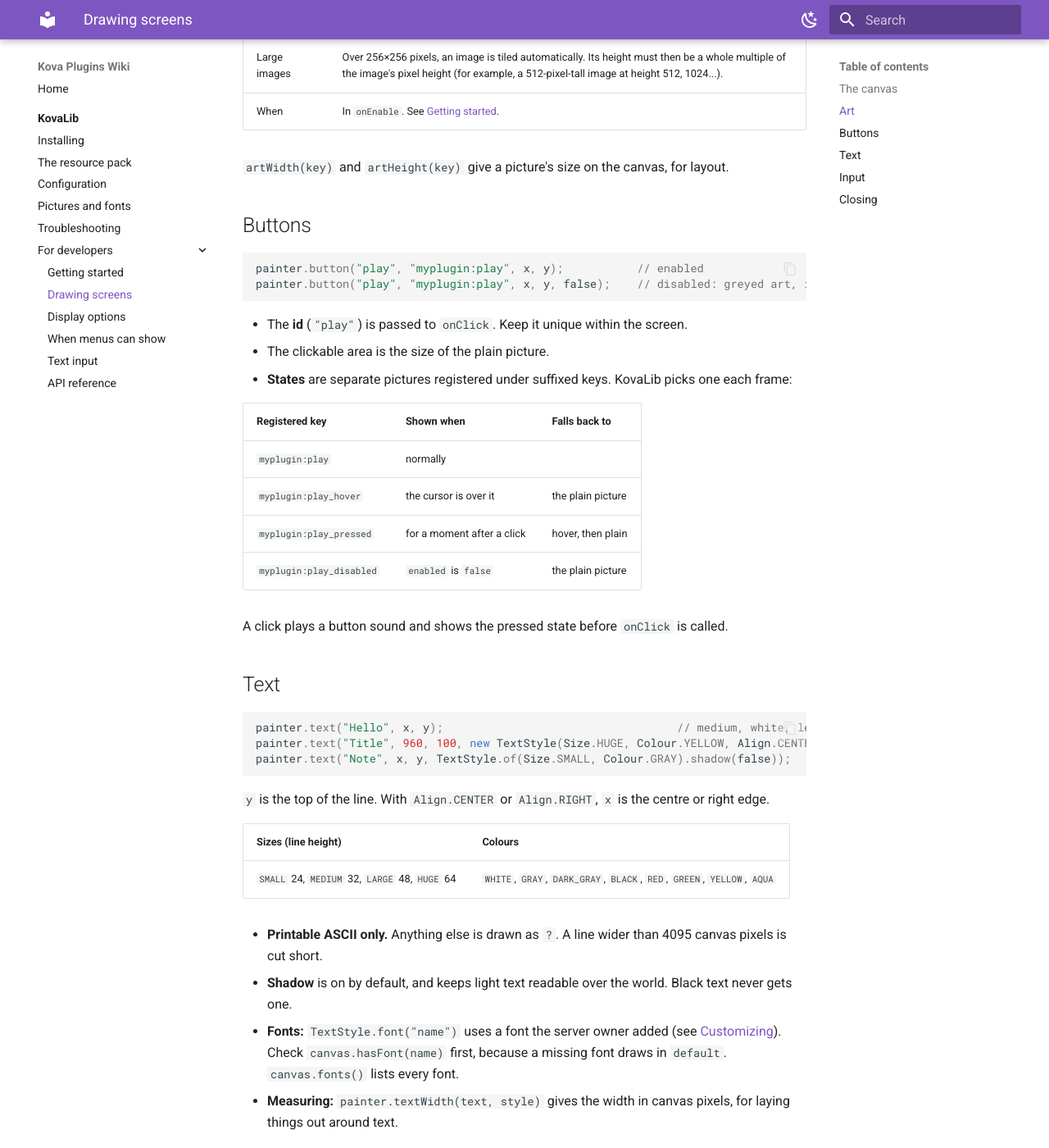
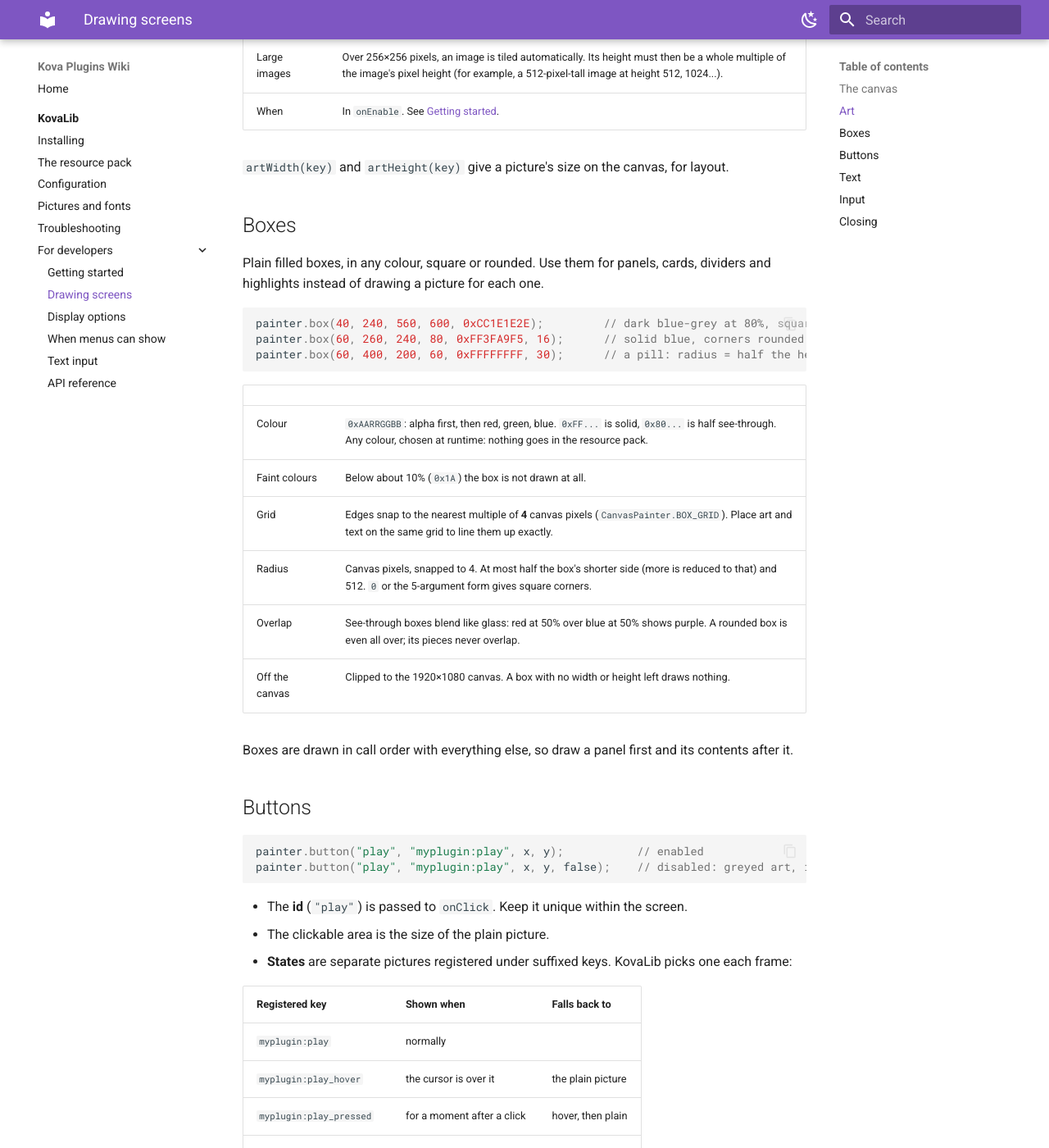
Before and after one commit to Kyossss/kova-wiki, an MkDocs documentation site: the page built from docs/kovalib/developers/screens.md, in a window 1280 px wide and 1400 px high, scrolled down 765 px. Shown: the whole window at 82% size. Built offline with MkDocs 1.6.1 and Material for MkDocs 9.7.7, drawn with Linux system fonts in a browser that asks for light colours.

Commit message:
Publish docs from KovaPlugins fdfc05e

````diff
--- a/docs/kovalib/developers/screens.md
+++ b/docs/kovalib/developers/screens.md
@@ -29,6 +29,28 @@ Rules for `CanvasService.registerArt(key, png, height)`:
 | When | In `onEnable`. See [Getting started](getting-started.md#3-get-the-service-and-register-your-art). |
 
 `artWidth(key)` and `artHeight(key)` give a picture's size on the canvas, for layout.
+
+## Boxes
+
+Plain filled boxes, in any colour, square or rounded. Use them for panels, cards, dividers and
+highlights instead of drawing a picture for each one.
+
+```java
+painter.box(40, 240, 560, 600, 0xCC1E1E2E);         // dark blue-grey at 80%, square corners
+painter.box(60, 260, 240, 80, 0xFF3FA9F5, 16);      // solid blue, corners rounded by 16
+painter.box(60, 400, 200, 60, 0xFFFFFFFF, 30);      // a pill: radius = half the height
+```
+
+| | |
+|---|---|
+| Colour | `0xAARRGGBB`: alpha first, then red, green, blue. `0xFF...` is solid, `0x80...` is half see-through. Any colour, chosen at runtime: nothing goes in the resource pack. |
+| Faint colours | Below about 10% (`0x1A`) the box is not drawn at all. |
+| Grid | Edges snap to the nearest multiple of **4** canvas pixels (`CanvasPainter.BOX_GRID`). Place art and text on the same grid to line them up exactly. |
+| Radius | Canvas pixels, snapped to 4. At most half the box's shorter side (more is reduced to that) and 512. `0` or the 5-argument form gives square corners. |
+| Overlap | See-through boxes blend like glass: red at 50% over blue at 50% shows purple. A rounded box is even all over; its pieces never overlap. |
+| Off the canvas | Clipped to the 1920×1080 canvas. A box with no width or height left draws nothing. |
+
+Boxes are drawn in call order with everything else, so draw a panel first and its contents after it.
 
 ## Buttons
 
````
Also changed, not shown: docs/kovalib/developers/reference.md (+2 -1 lines), docs/kovalib/index.md (+2 -1 lines).
